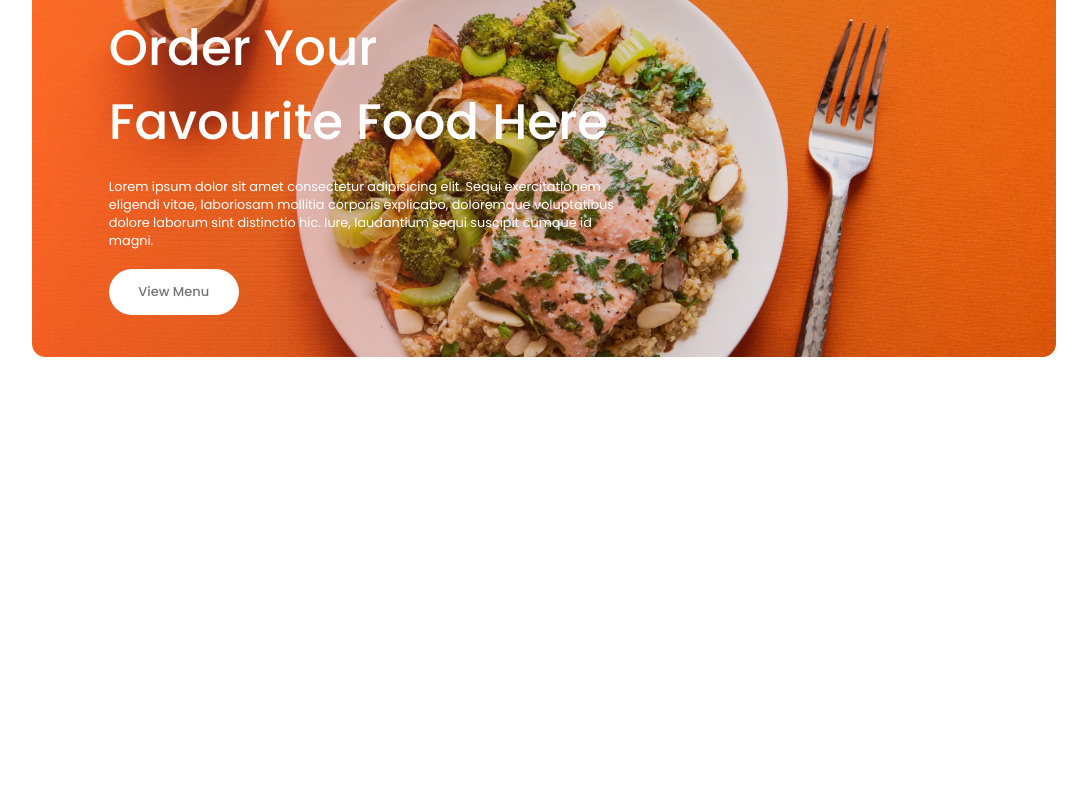
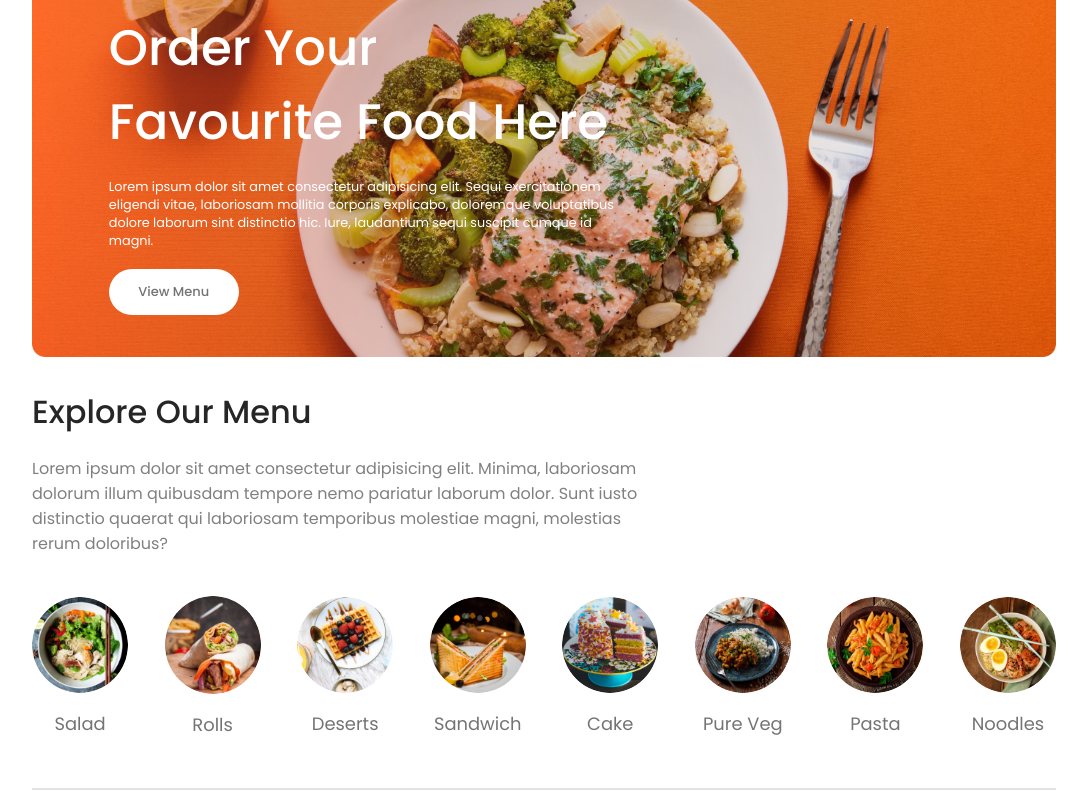
Before and after one commit to danidudileka/Food-Delivery-App-React-JS, a React (Vite) app: page / in a window 1280 px wide. Shown: the part 194-994 px from the top of the page, without its empty margins (96-1183 px from the left). Before the commit the page ends 800 px from the top, so only its background shows below. Built offline with nearby package versions, Linux system fonts and the light colour scheme.

Commit message:
Explore Menu

```diff
--- /dev/null
+++ b/src/components/ExploreMenu/ExploreMenu.css
@@ -0,0 +1,51 @@
+.explore-menu{
+    display: flex;
+    flex-direction: column;
+    gap: 20px;
+}
+
+.explore-menu h1{
+    color: #262626;
+    font-weight: 500;
+}
+
+.explore-menu-text{
+    max-width: 60%;
+    color: #808080;
+}
+
+.explore-menu-list{
+    display: flex;
+    justify-content: space-between;
+    align-items: center;
+    gap: 30px;
+    text-align: center;
+    margin: 20px 0;
+    overflow-x: scroll;
+}
+
+.explore-menu-list::-webkit-scrollbar{
+    display: none;
+}
+
+.explore-menu-list-item img{
+    width: 7.5vw;
+    min-height: 80px;
+    cursor: pointer;
+    border-radius: 50%;
+    transition: 0.2s;
+}
+
+.explore-menu-list-item p{
+    margin-top: 10px;
+    color: #747474;
+    font-size: max(1.4vw, 16px);
+    cursor: pointer;
+}
+
+.explore-menu hr{
+    margin: 10px 0;
+    height: 2px;
+    background-color: #e2e2e2;
+    border: none;
+}
--- /dev/null
+++ b/src/components/ExploreMenu/ExploreMenu.jsx
@@ -0,0 +1,30 @@
+import React from "react";
+import "./ExploreMenu.css";
+import { menu_list } from "../../assets/assets";
+
+const ExploreMenu = () => {
+  return (
+    <div className="explore-menu" id="explore-menu">
+      <h1>Explore Our Menu</h1>
+      <p className="explore-menu-text">
+        Lorem ipsum dolor sit amet consectetur adipisicing elit. Minima,
+        laboriosam dolorum illum quibusdam tempore nemo pariatur laborum dolor.
+        Sunt iusto distinctio quaerat qui laboriosam temporibus molestiae magni,
+        molestias rerum doloribus?
+      </p>
+      <div className="explore-menu-list">
+        {menu_list.map((item, index) => {
+          return (
+            <div key={index} className="explore-menu-list-item">
+              <img src={item.menu_image} alt="menu_image" />
+              <p>{item.menu_name}</p>
+            </div>
+          );
+        })}
+      </div>
+      <hr />
+    </div>
+  );
+};
+
+export default ExploreMenu;
--- a/src/pages/Home/Home.jsx
+++ b/src/pages/Home/Home.jsx
@@ -1,11 +1,13 @@
 import React from 'react'
 import './Home.css'
 import Header from '../../components/Header/Header'
+import ExploreMenu from '../../components/ExploreMenu/ExploreMenu'
 
 const Home = () => {
   return (
     <div>
       <Header/>
+      <ExploreMenu/>
     </div>
   )
 }
```
